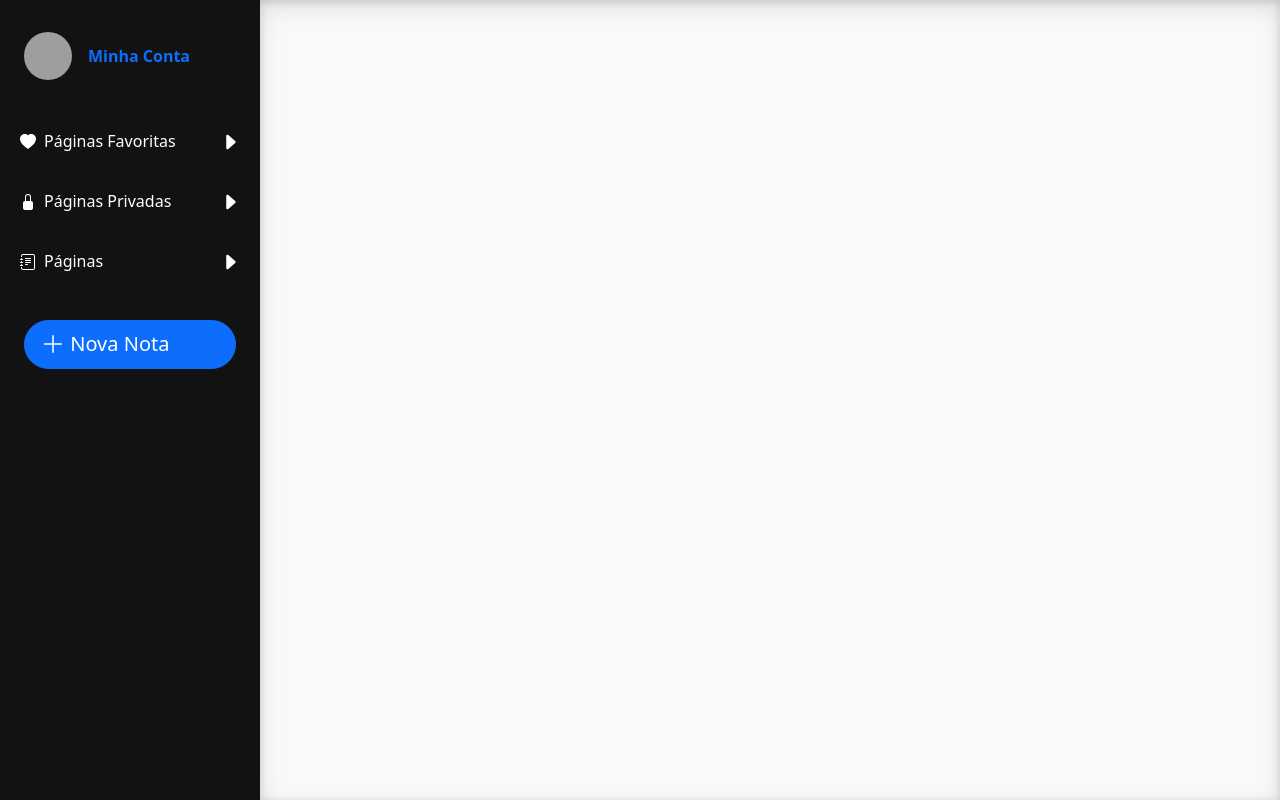
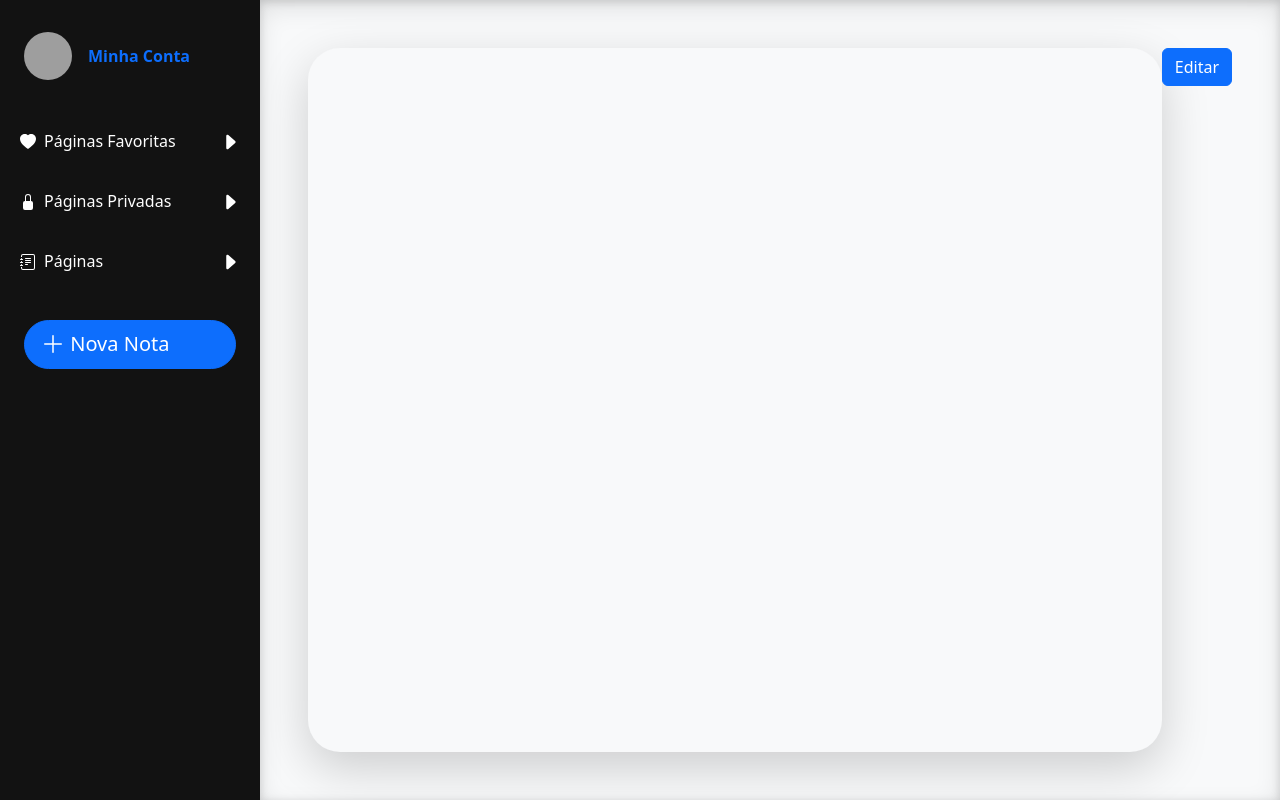
Before and after one commit to lgs2005/devProjeto2022, a Flask app: page / in a window 1280 px wide. Run offline with Flask 2, Linux system fonts and the light colour scheme; the visitor is signed in with stand-in values (Sample User, id 1); data that the repository does not hold is empty; grey boxes are pictures that could not be loaded.

Commit message:
botao editar

```diff
--- a/templates/inicio.html
+++ b/templates/inicio.html
@@ -145,10 +145,13 @@ Instruções em: https://developer.mozilla.org/pt-BR/docs/Web/SVG/Element/symbol
         </div>
     </div>
 
-    <div class="conteudo-principal bg-light p-5">
+    <div class="conteudo-principal d-flex bg-light p-5">
         <div class="container bg-light shadow-lg rounded-5">
             <div id="titulo-pagina"></div>
             <div id="conteudo-pagina"></div>
+        </div>
+        <div>
+            <button class="btn btn-primary">Editar</button>
         </div>
     </div>
 
```
